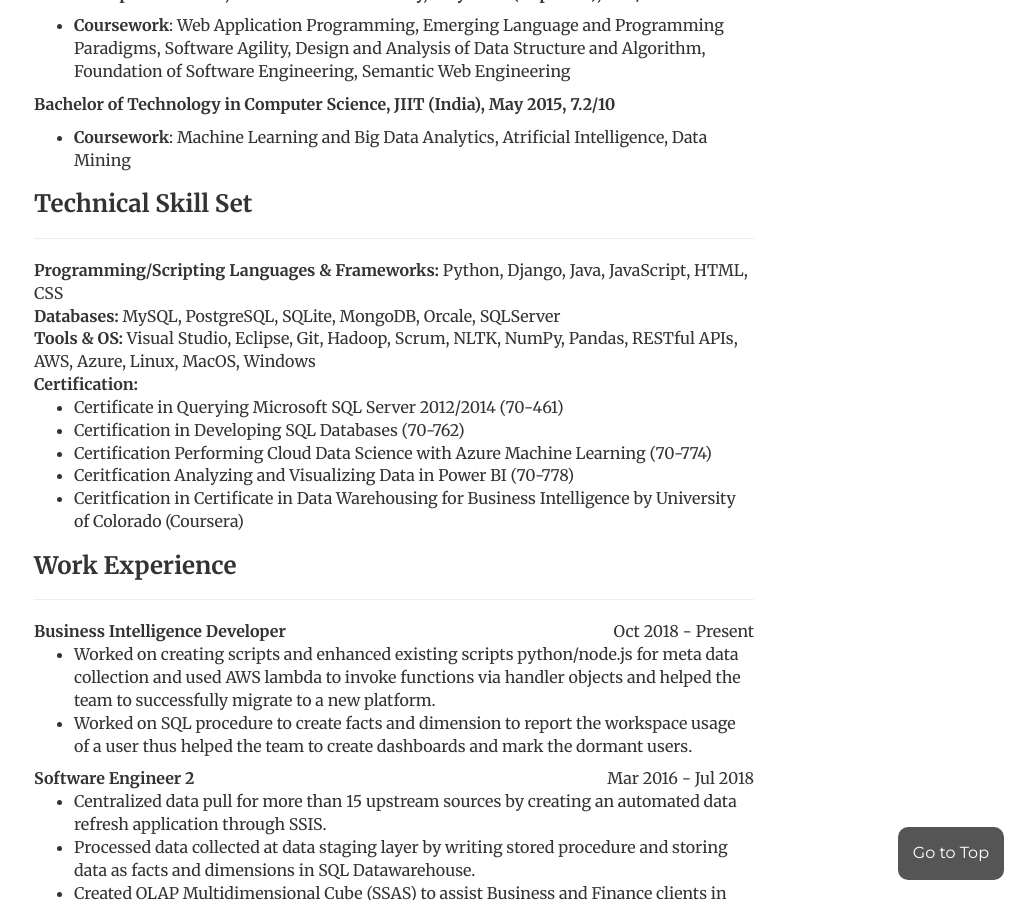
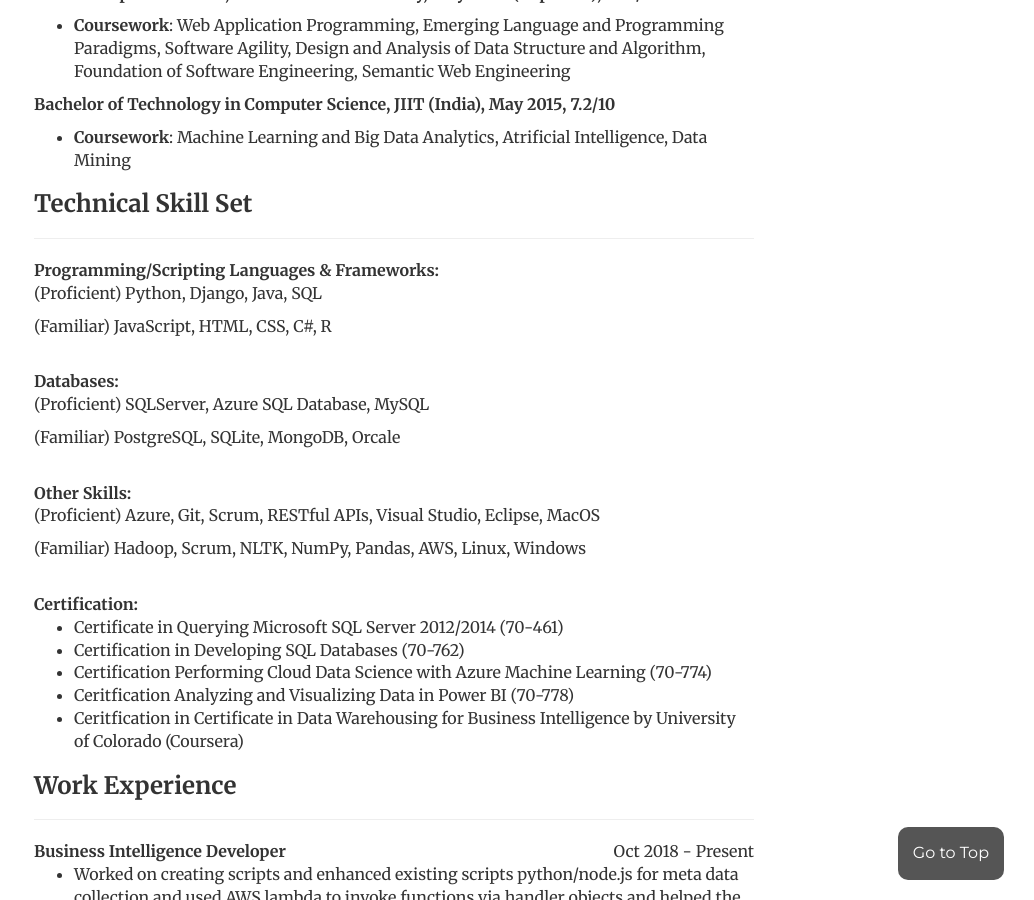
Before and after one commit to sverma23x/sverma23x.github.io, a Jekyll site: the page built from resume/index.html, in a window 1280 px wide and 900 px high, scrolled down 560 px. Shown: the whole window, without its empty margins (246-1280 px from the left). Built offline with Jekyll 4.4.1, drawn with Linux system fonts in a browser that asks for light colours.

Commit message:
Modified Resume index file

```diff
--- a/resume/index.html
+++ b/resume/index.html
@@ -91,9 +91,18 @@
           </ul>
 				<h3>Technical Skill Set</h3>
 				<hr>
-				<b>Programming/Scripting Languages & Frameworks: </b>Python, Django, Java, JavaScript, HTML, CSS</br>
-				<b>Databases: </b>MySQL, PostgreSQL, SQLite, MongoDB, Orcale, SQLServer</br>
-				<b>Tools & OS: </b>Visual Studio, Eclipse, Git, Hadoop, Scrum, NLTK, NumPy, Pandas, RESTful APIs, AWS, Azure, Linux, MacOS, Windows</br>
+        <b>Programming/Scripting Languages & Frameworks: </b>
+        <p>(Proficient) Python, Django, Java, SQL</p>
+        <p></p>(Familiar) JavaScript, HTML, CSS, C#, R</p>
+        <br>
+        <b>Databases: </b>
+        <p>(Proficient) SQLServer, Azure SQL Database, MySQL</p>
+        <p>(Familiar) PostgreSQL, SQLite, MongoDB, Orcale </p>
+        <br>
+        <b>Other Skills: </b>
+        <p>(Proficient) Azure, Git, Scrum, RESTful APIs, Visual Studio, Eclipse, MacOS</p>
+        <p>(Familiar) Hadoop, Scrum, NLTK, NumPy, Pandas, AWS, Linux, Windows</p>
+        <br>
         <b>Certification: </b>
         <ul>
           <li>Certificate in Querying Microsoft SQL Server 2012/2014 (70-461) </li>
```
